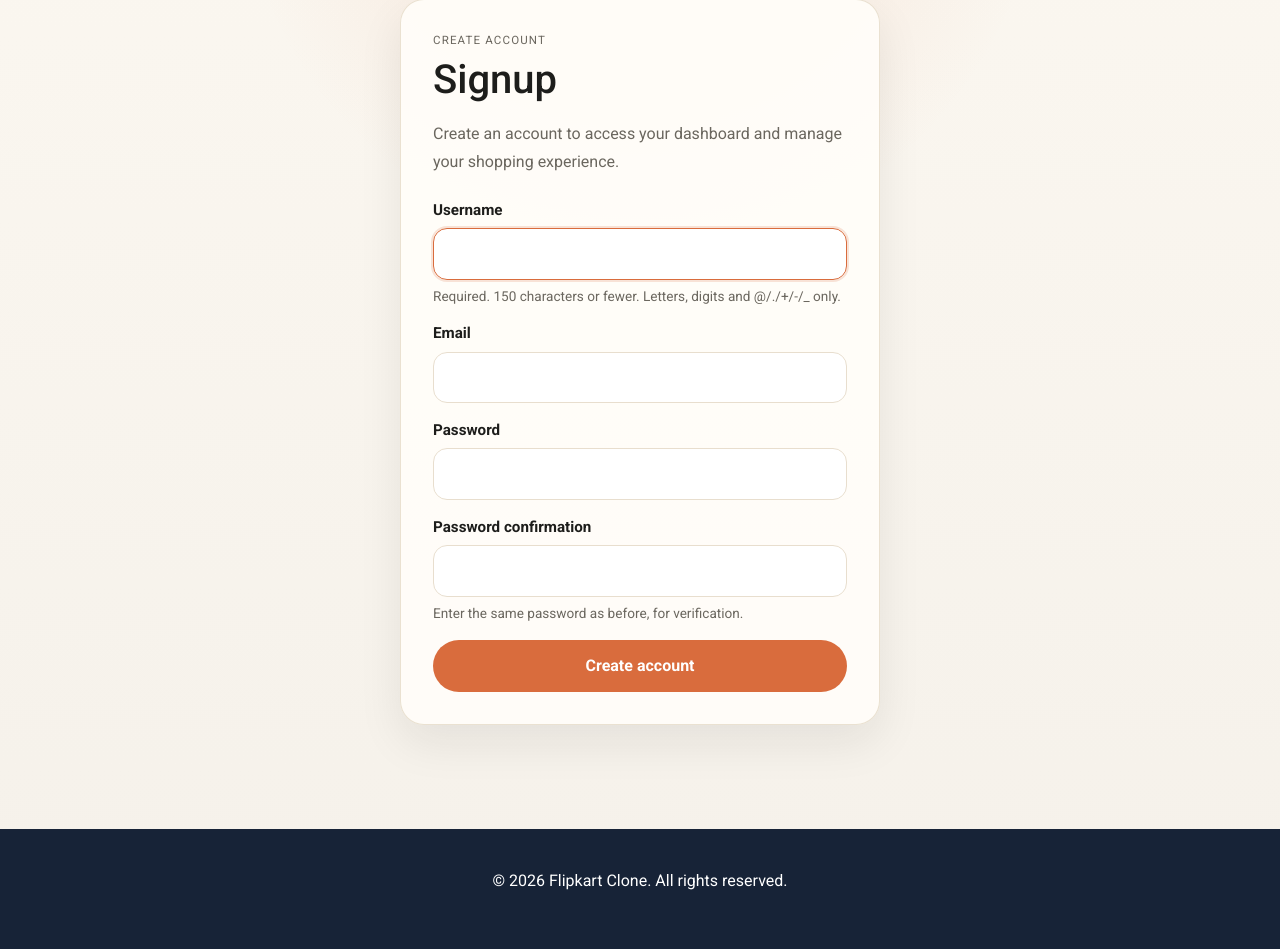
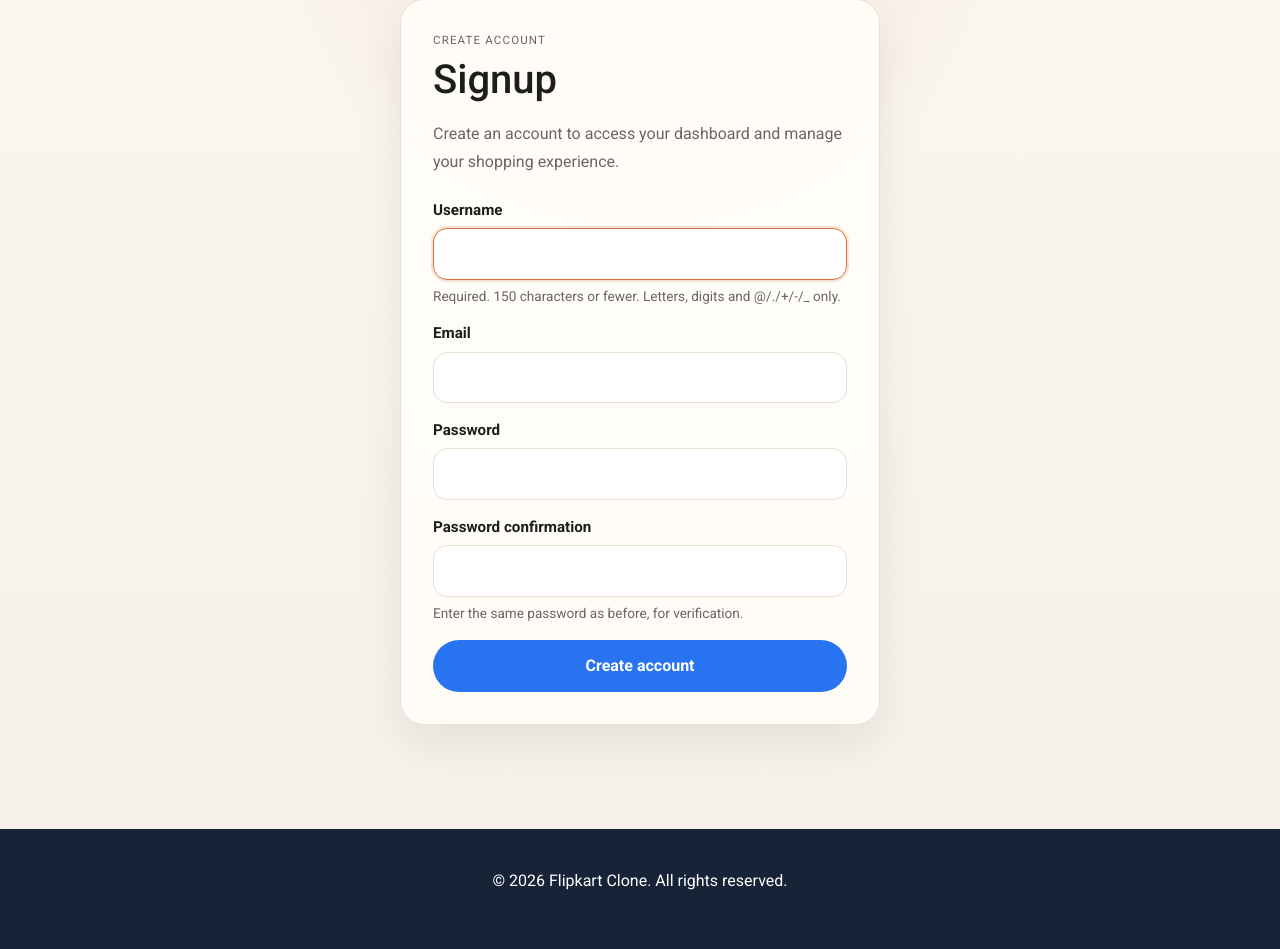
Before and after one commit to riyalila93/e_commerce, a Django app: page /signup/ in a window 1280 px wide. Shown: the part 151-1100 px from the top of the page. Run offline with Django 4.2, Linux system fonts and the light colour scheme.

Commit message:
fix: update signup button color
AI-Tool: codex

AI-Usage: code

Human-Check: self-verified

Validation: manual

Release-Note: yes

```diff
--- a/static/css/style.css
+++ b/static/css/style.css
@@ -390,6 +390,14 @@ img {
     transform: translateY(-1px);
 }
 
+.signup-submit-button {
+    background: #2874f0;
+}
+
+.signup-submit-button:hover {
+    background: #1f5ec4;
+}
+
 .list-shell {
     padding: 2rem 0 4rem;
 }
--- a/templates/auth/signup.html
+++ b/templates/auth/signup.html
@@ -22,7 +22,7 @@
                 {% endfor %}
             </div>
             {% endfor %}
-            <button class="submit-button" type="submit">Create account</button>
+            <button class="submit-button signup-submit-button" type="submit">Create account</button>
         </form>
     </div>
 </section>
```
Also changed, not shown: docs/releases.md (+1 -0 lines).
